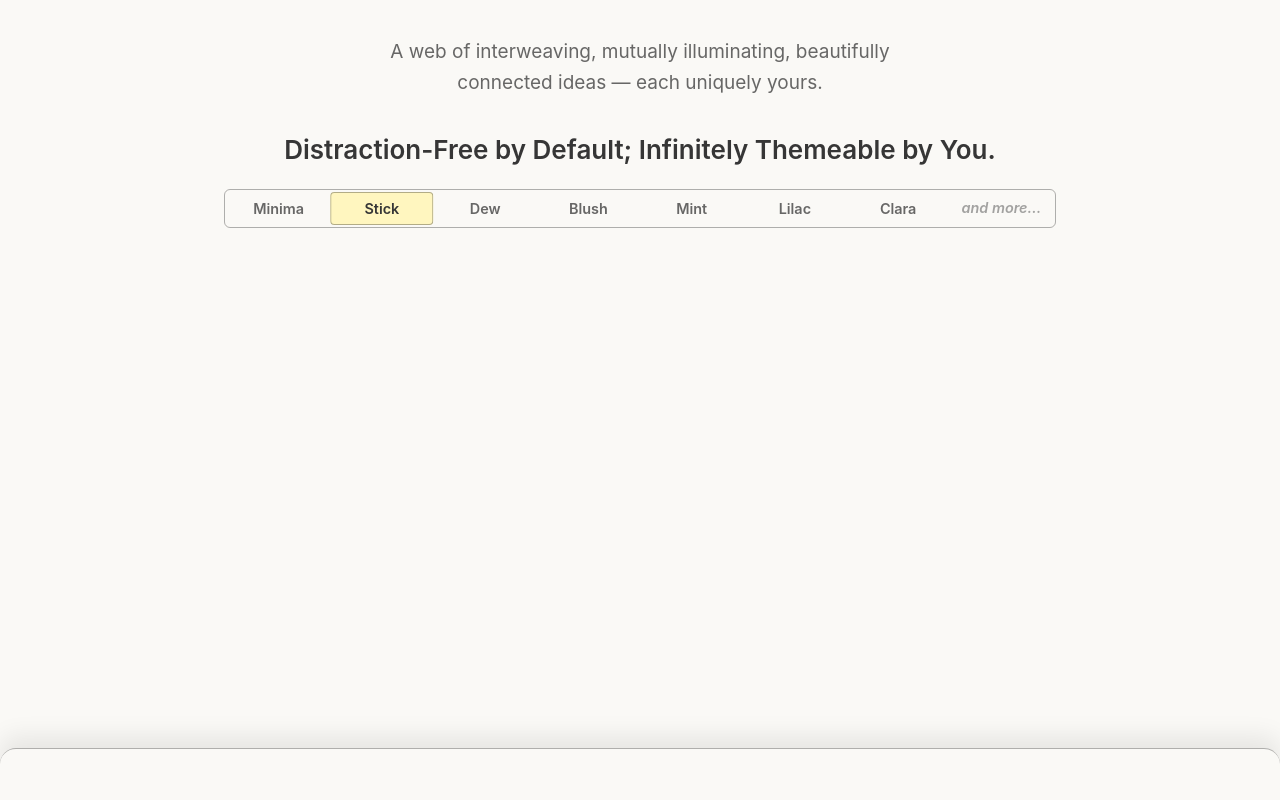
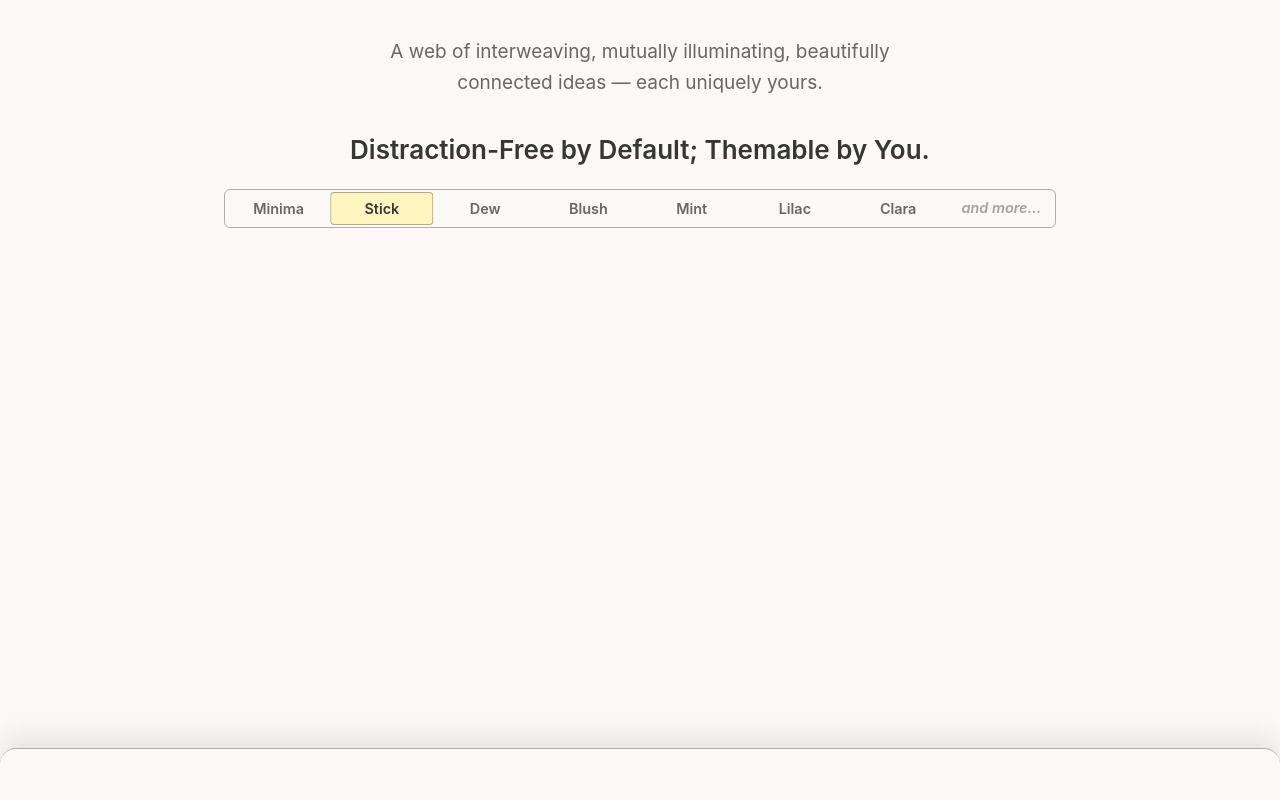
Before and after one commit to lhdharris/theinnernet-site, a plain HTML site: page index.html in a window 1280 px wide. Shown: the part 1176-1976 px from the top of the page. Drawn offline with Linux system fonts and the light colour scheme.

Commit message:
The themes' heading: Distraction-Free by Default; Themable by You

```diff
--- a/index.html
+++ b/index.html
@@ -25,7 +25,7 @@
   </section>
 
   <section class="themes">
-    <h2>Distraction-Free by Default; Infinitely Themeable by You.</h2>
+    <h2>Distraction-Free by Default; Themable by You.</h2>
     <div class="theme-switch" aria-label="Theme"></div>
   </section>
   </div>
```
